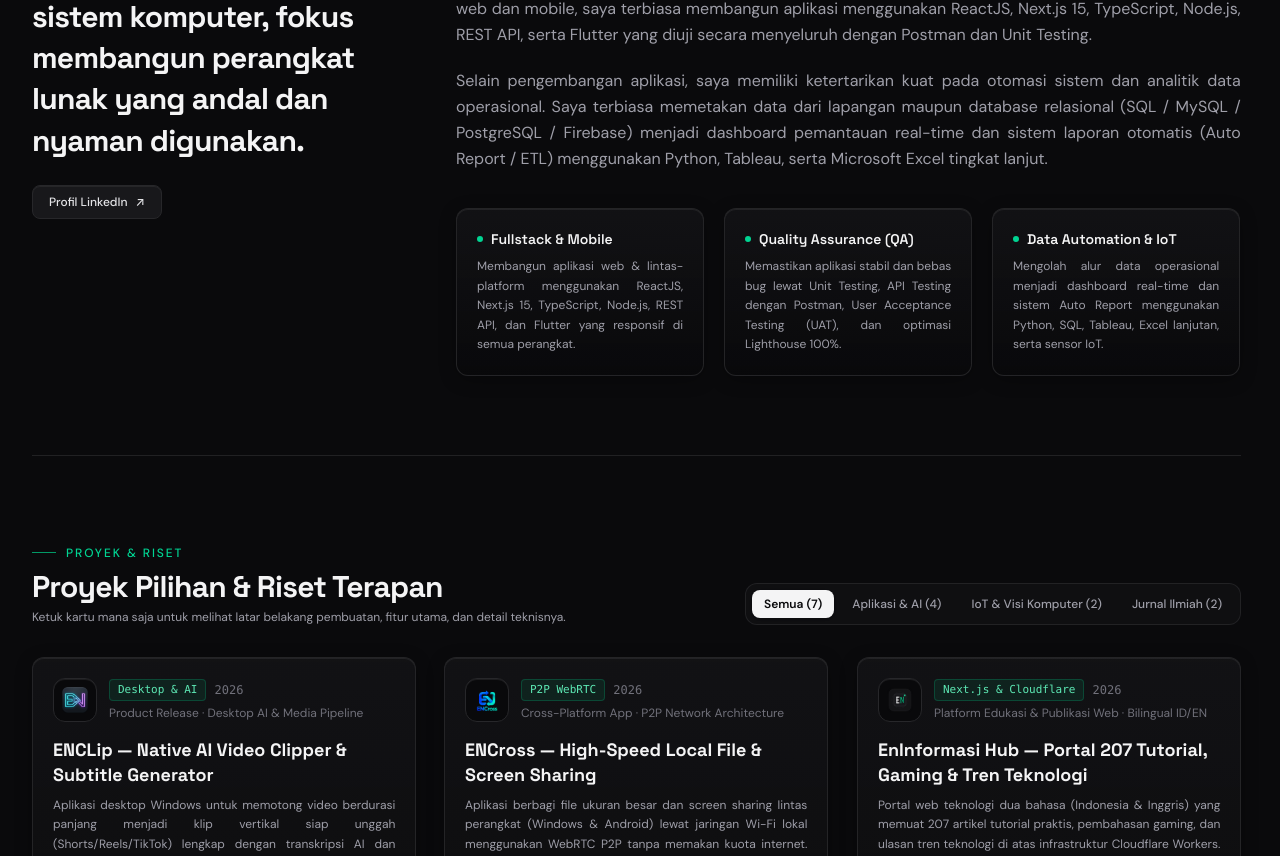
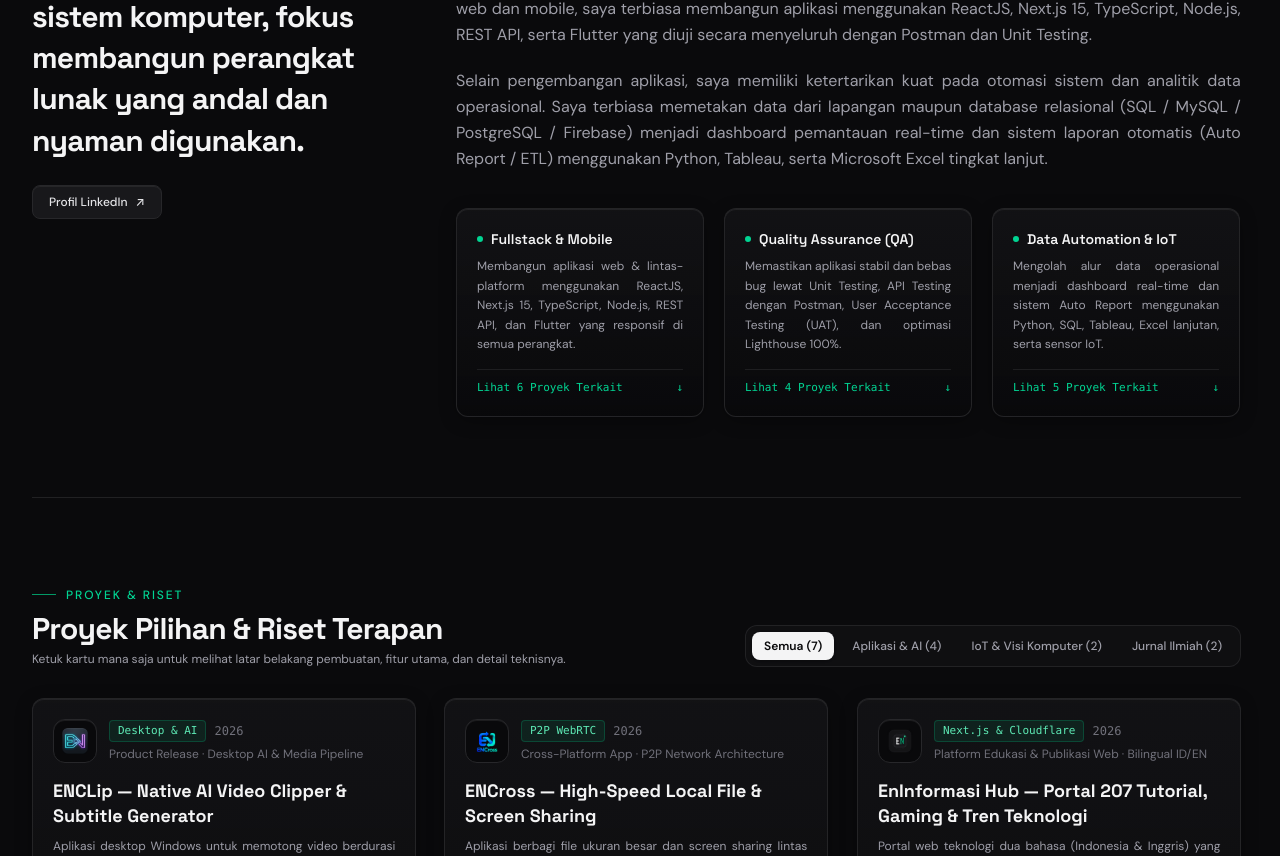
Before and after one commit to EdvanVPRoject/portofolio, a Next.js app: page / in a window 1280 px wide. Shown: the part 984-1840 px from the top of the page. Built offline with nearby package versions, Linux system fonts and the light colour scheme.

Commit message:
feat: make engineering pillar cards interactive with smooth scroll and project filtering

```diff
--- a/src/app/page.tsx
+++ b/src/app/page.tsx
@@ -634,6 +634,43 @@ const RESEARCH_PROJECTS: ResearchProject[] = [
   },
 ];
 
+export type EngineeringPillarId = 'fullstack' | 'qa' | 'data';
+
+export interface EngineeringPillar {
+  id: EngineeringPillarId;
+  title: string;
+  description: string;
+  projectIds: string[];
+  ctaLabel: string;
+}
+
+const ENGINEERING_PILLARS: EngineeringPillar[] = [
+  {
+    id: 'fullstack',
+    title: 'Fullstack & Mobile',
+    description:
+      'Membangun aplikasi web & lintas-platform menggunakan ReactJS, Next.js 15, TypeScript, Node.js, REST API, dan Flutter yang responsif di semua perangkat.',
+    projectIds: ['eninformasi', 'endoclens-pdf', 'encross', 'enlife', 'smart-pos', 'enclip'],
+    ctaLabel: 'Lihat 6 Proyek Terkait',
+  },
+  {
+    id: 'qa',
+    title: 'Quality Assurance (QA)',
+    description:
+      'Memastikan aplikasi stabil dan bebas bug lewat Unit Testing, API Testing dengan Postman, User Acceptance Testing (UAT), dan optimasi Lighthouse 100%.',
+    projectIds: ['endoclens-pdf', 'eninformasi', 'encross', 'smart-parking'],
+    ctaLabel: 'Lihat 4 Proyek Terkait',
+  },
+  {
+    id: 'data',
+    title: 'Data Automation & IoT',
+    description:
+      'Mengolah alur data operasional menjadi dashboard real-time dan sistem Auto Report menggunakan Python, SQL, Tableau, Excel lanjutan, serta sensor IoT.',
+    projectIds: ['smart-parking', 'smart-pos', 'liver-ml', 'enclip', 'enlife'],
+    ctaLabel: 'Lihat 5 Proyek Terkait',
+  },
+];
+
 type SkillDomain = 'all' | 'fullstack' | 'qa' | 'data' | 'network-ai';
 
 interface ExpertiseItem {
@@ -860,6 +897,7 @@ export default function PortfolioPage() {
   const [isClosingExpertiseModal, setIsClosingExpertiseModal] = useState(false);
   const [activeCert, setActiveCert] = useState<CertificateCredential | null>(null);
   const [isClosingCertModal, setIsClosingCertModal] = useState(false);
+  const [activePillarFilter, setActivePillarFilter] = useState<EngineeringPillarId | null>(null);
   const [activeSection, setActiveSection] = useState<string>('about');
   const [showScrollTop, setShowScrollTop] = useState(false);
 
@@ -922,6 +960,21 @@ export default function PortfolioPage() {
       setActiveCert(null);
       setIsClosingCertModal(false);
     }, 240);
+  };
+
+  const handleSelectPillar = (pillarId: EngineeringPillarId) => {
+    setActivePillarFilter((prev) => (prev === pillarId ? null : pillarId));
+    setActiveFilter('all');
+    if (typeof document !== 'undefined') {
+      const projectsEl = document.getElementById('projects');
+      if (projectsEl) {
+        projectsEl.scrollIntoView({ behavior: 'smooth', block: 'start' });
+      }
+    }
+  };
+
+  const handleResetPillarFilter = () => {
+    setActivePillarFilter(null);
   };
 
   useEffect(() => {
@@ -1035,7 +1088,7 @@ export default function PortfolioPage() {
 
     elements.forEach((el) => observer.observe(el));
     return () => observer.disconnect();
-  }, [activeFilter, activeSkillTab, activeCertFilter]);
+  }, [activeFilter, activeSkillTab, activeCertFilter, activePillarFilter]);
 
   const handleCardMouseMove = (e: React.MouseEvent<HTMLElement>) => {
     const el = e.currentTarget;
@@ -1067,13 +1120,21 @@ export default function PortfolioPage() {
   const [isSubmitting, setIsSubmitting] = useState(false);
   const [submitStatus, setSubmitStatus] = useState<'idle' | 'success' | 'error'>('idle');
 
-  const filteredApps = FEATURED_APPS.filter(
-    (app) => activeFilter === 'all' || app.category.includes(activeFilter)
-  );
-
-  const filteredResearch = RESEARCH_PROJECTS.filter(
-    (item) => activeFilter === 'all' || item.category.includes(activeFilter)
-  );
+  const currentPillar = ENGINEERING_PILLARS.find((p) => p.id === activePillarFilter);
+
+  const filteredApps = FEATURED_APPS.filter((app) => {
+    if (activePillarFilter && currentPillar) {
+      return currentPillar.projectIds.includes(app.id);
+    }
+    return activeFilter === 'all' || app.category.includes(activeFilter);
+  });
+
+  const filteredResearch = RESEARCH_PROJECTS.filter((item) => {
+    if (activePillarFilter && currentPillar) {
+      return currentPillar.projectIds.includes(item.id);
+    }
+    return activeFilter === 'all' || item.category.includes(activeFilter);
+  });
 
   async function handleFeedbackSubmit(e: React.FormEvent) {
     e.preventDefault();
@@ -1441,59 +1502,63 @@ export default function PortfolioPage() {
                 Selain pengembangan aplikasi, saya memiliki ketertarikan kuat pada otomasi sistem dan analitik data operasional. Saya terbiasa memetakan data dari lapangan maupun database relasional (SQL / MySQL / PostgreSQL / Firebase) menjadi dashboard pemantauan real-time dan sistem laporan otomatis (Auto Report / ETL) menggunakan Python, Tableau, serta Microsoft Excel tingkat lanjut.
               </p>
 
-              {/* 3 Engineering Pillars */}
+              {/* 3 Engineering Pillars (Interactive - Tap to View Connected Projects) */}
               <div className="grid gap-3.5 sm:gap-4.5 pt-3 sm:pt-4 sm:grid-cols-3 lg:gap-5">
+                {ENGINEERING_PILLARS.map((pillar) => {
+                  const isActive = activePillarFilter === pillar.id;
+                  return (
                     <div
+                      key={pillar.id}
+                      role="button"
+                      tabIndex={0}
+                      onClick={() => handleSelectPillar(pillar.id)}
+                      onKeyDown={(e) => {
+                        if (e.key === 'Enter' || e.key === ' ') {
+                          e.preventDefault();
+                          handleSelectPillar(pillar.id);
+                        }
+                      }}
                       onMouseMove={handleCardMouseMove}
                       onMouseLeave={handleCardMouseLeave}
-                  className="spotlight-card group relative overflow-hidden rounded-xl border border-zinc-800/90 p-4 sm:p-5 hover:border-zinc-700"
+                      className={`spotlight-card group relative flex flex-col justify-between overflow-hidden rounded-xl border p-4 sm:p-5 cursor-pointer transition-all duration-300 ${
+                        isActive
+                          ? 'border-emerald-500/80 bg-emerald-950/25 shadow-[0_0_24px_rgba(16,185,129,0.18)]'
+                          : 'border-zinc-800/90 hover:border-zinc-700 bg-zinc-950/40'
+                      }`}
                     >
                       <div className="relative z-10">
-                    <div className="mb-2 flex items-center gap-2">
-                      <span className="h-1.5 w-1.5 rounded-full bg-emerald-400 transition-transform duration-300 group-hover:scale-150" />
-                      <h3 className="font-heading text-sm font-semibold text-zinc-100">
-                        Fullstack &amp; Mobile
+                        <div className="mb-2 flex items-center justify-between gap-2">
+                          <div className="flex items-center gap-2">
+                            <span
+                              className={`h-1.5 w-1.5 rounded-full transition-transform duration-300 group-hover:scale-150 ${
+                                isActive ? 'bg-emerald-300 scale-125' : 'bg-emerald-400'
+                              }`}
+                            />
+                            <h3 className="font-heading text-sm font-semibold text-zinc-100 group-hover:text-emerald-300 transition-colors">
+                              {pillar.title}
                             </h3>
                           </div>
+                          {isActive && (
+                            <span className="rounded bg-emerald-500/20 px-1.5 py-0.5 text-[10px] font-mono text-emerald-300 border border-emerald-500/30">
+                              Aktif
+                            </span>
+                          )}
+                        </div>
                         <p className="text-xs leading-relaxed text-zinc-400 text-justify">
-                      Membangun aplikasi web &amp; lintas-platform menggunakan ReactJS, Next.js 15, TypeScript, Node.js, REST API, dan Flutter yang responsif di semua perangkat.
-                    </p>
-                  </div>
-                </div>
-                <div
-                  onMouseMove={handleCardMouseMove}
-                  onMouseLeave={handleCardMouseLeave}
-                  className="spotlight-card group relative overflow-hidden rounded-xl border border-zinc-800/90 p-4 sm:p-5 hover:border-zinc-700"
-                >
-                  <div className="relative z-10">
-                    <div className="mb-2 flex items-center gap-2">
-                      <span className="h-1.5 w-1.5 rounded-full bg-emerald-400 transition-transform duration-300 group-hover:scale-150" />
-                      <h3 className="font-heading text-sm font-semibold text-zinc-100">
-                        Quality Assurance (QA)
-                      </h3>
-                    </div>
-                    <p className="text-xs leading-relaxed text-zinc-400 text-justify">
-                      Memastikan aplikasi stabil dan bebas bug lewat Unit Testing, API Testing dengan Postman, User Acceptance Testing (UAT), dan optimasi Lighthouse 100%.
-                    </p>
-                  </div>
-                </div>
-                <div
-                  onMouseMove={handleCardMouseMove}
-                  onMouseLeave={handleCardMouseLeave}
-                  className="spotlight-card group relative overflow-hidden rounded-xl border border-zinc-800/90 p-4 sm:p-5 hover:border-zinc-700"
-                >
-                  <div className="relative z-10">
-                    <div className="mb-2 flex items-center gap-2">
-                      <span className="h-1.5 w-1.5 rounded-full bg-emerald-400 transition-transform duration-300 group-hover:scale-150" />
-                      <h3 className="font-heading text-sm font-semibold text-zinc-100">
-                        Data Automation &amp; IoT
-                      </h3>
-                    </div>
-                    <p className="text-xs leading-relaxed text-zinc-400 text-justify">
-                      Mengolah alur data operasional menjadi dashboard real-time dan sistem Auto Report menggunakan Python, SQL, Tableau, Excel lanjutan, serta sensor IoT.
-                    </p>
-                  </div>
-                </div>
+                          {pillar.description}
+                        </p>
+                      </div>
+
+                      {/* Tactile Action Link to Projects */}
+                      <div className="relative z-10 mt-3.5 flex items-center justify-between border-t border-zinc-800/70 pt-2.5 text-[11px] font-mono text-emerald-400 group-hover:text-emerald-300 transition-colors">
+                        <span>{pillar.ctaLabel}</span>
+                        <span className="transition-transform duration-200 group-hover:translate-x-1 group-hover:translate-y-0.5">
+                          ↓
+                        </span>
+                      </div>
+                    </div>
+                  );
+                })}
               </div>
             </div>
           </div>
@@ -1529,9 +1594,12 @@ export default function PortfolioPage() {
                 <button
                   key={tab.id}
                   type="button"
-                  onClick={() => setActiveFilter(tab.id as ProjectCategory)}
+                  onClick={() => {
+                    setActiveFilter(tab.id as ProjectCategory);
+                    setActivePillarFilter(null);
+                  }}
                   className={`rounded-lg px-2.5 sm:px-3 py-2 sm:py-1.5 text-[11px] sm:text-xs font-medium transition-all duration-200 cursor-pointer text-center ${
-                    activeFilter === tab.id
+                    activeFilter === tab.id && !activePillarFilter
                       ? 'bg-zinc-100 text-zinc-950 font-semibold shadow-sm'
                       : 'text-zinc-400 hover:bg-zinc-800/60 hover:text-zinc-200'
                   }`}
@@ -1541,6 +1609,29 @@ export default function PortfolioPage() {
               ))}
             </div>
           </div>
+
+          {/* Active Pillar Filter Indicator Banner */}
+          {activePillarFilter && currentPillar && (
+            <div className="mb-6 flex flex-wrap items-center justify-between gap-3 rounded-xl border border-emerald-500/40 bg-emerald-950/25 p-3.5 sm:p-4 text-xs sm:text-sm text-emerald-300 animate-fade-in-up">
+              <div className="flex items-center gap-2.5">
+                <span className="relative flex h-2 w-2 shrink-0">
+                  <span className="animate-ping absolute inline-flex h-full w-full rounded-full bg-emerald-400 opacity-75" />
+                  <span className="relative inline-flex rounded-full h-2 w-2 bg-emerald-400" />
+                </span>
+                <span>
+                  Menampilkan <strong>{filteredApps.length + filteredResearch.length}</strong> proyek yang terhubung dengan pilar <strong className="text-zinc-100">{currentPillar.title}</strong>
+                </span>
+              </div>
+              <button
+                type="button"
+                onClick={handleResetPillarFilter}
+                className="inline-flex items-center gap-1.5 rounded-lg border border-emerald-500/50 bg-zinc-950 px-3 py-1.5 text-xs font-medium text-emerald-300 hover:bg-emerald-400 hover:text-zinc-950 transition-all cursor-pointer shadow-sm"
+              >
+                <span>Reset (Tampilkan Semua Proyek)</span>
+                <span>✕</span>
+              </button>
+            </div>
+          )}
 
           {/* Bento Row 1: Featured Software Applications */}
           {filteredApps.length > 0 && (
@@ -1571,6 +1662,11 @@ export default function PortfolioPage() {
                             <span className="rounded border border-emerald-500/25 bg-emerald-500/10 px-2 py-0.5 font-mono text-[10px] sm:text-[11px] text-emerald-300">
                               {app.badge}
                             </span>
+                            {activePillarFilter && currentPillar && (
+                              <span className="rounded border border-emerald-500/40 bg-emerald-500/15 px-2 py-0.5 font-mono text-[10px] sm:text-[11px] text-emerald-300">
+                                Terhubung
+                              </span>
+                            )}
                             <span className="font-mono text-[11px] sm:text-xs text-zinc-500">
                               {app.year}
                             </span>
@@ -1671,9 +1767,16 @@ export default function PortfolioPage() {
 
                     <div className="p-4 sm:p-5">
                       <div className="flex items-center justify-between gap-2 font-mono text-[11px] sm:text-xs">
+                        <div className="flex items-center gap-2 truncate">
                           <span className="text-emerald-400/90 truncate">
                             {project.tagline.split('·')[0]}
                           </span>
+                          {activePillarFilter && currentPillar && (
+                            <span className="rounded border border-emerald-500/40 bg-emerald-500/15 px-1.5 py-0.5 font-mono text-[10px] text-emerald-300 shrink-0">
+                              Terhubung
+                            </span>
+                          )}
+                        </div>
                         <span className="text-zinc-500 shrink-0">{project.year}</span>
                       </div>
 
```
Lines whose indentation alone changed are shown as unchanged.
